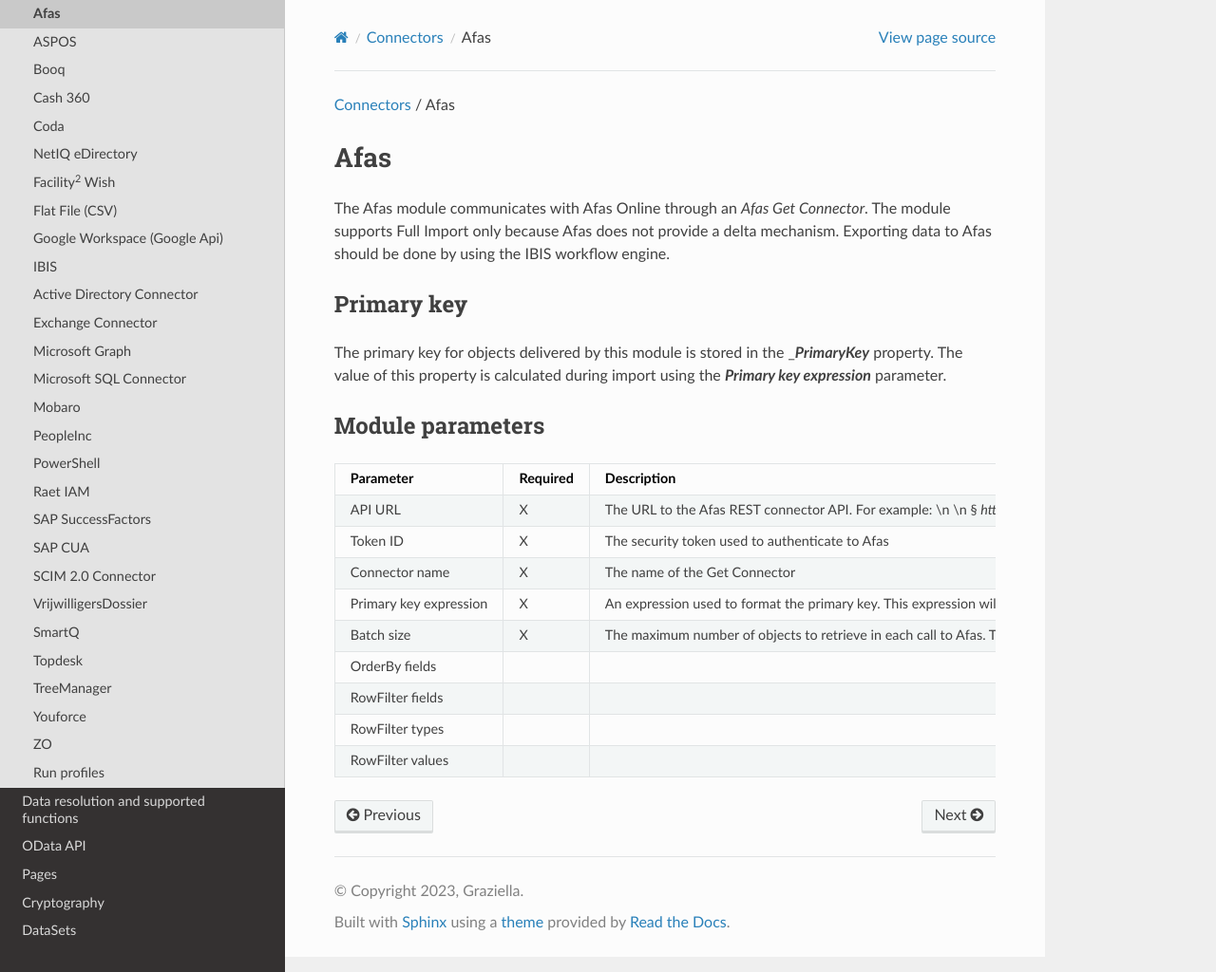
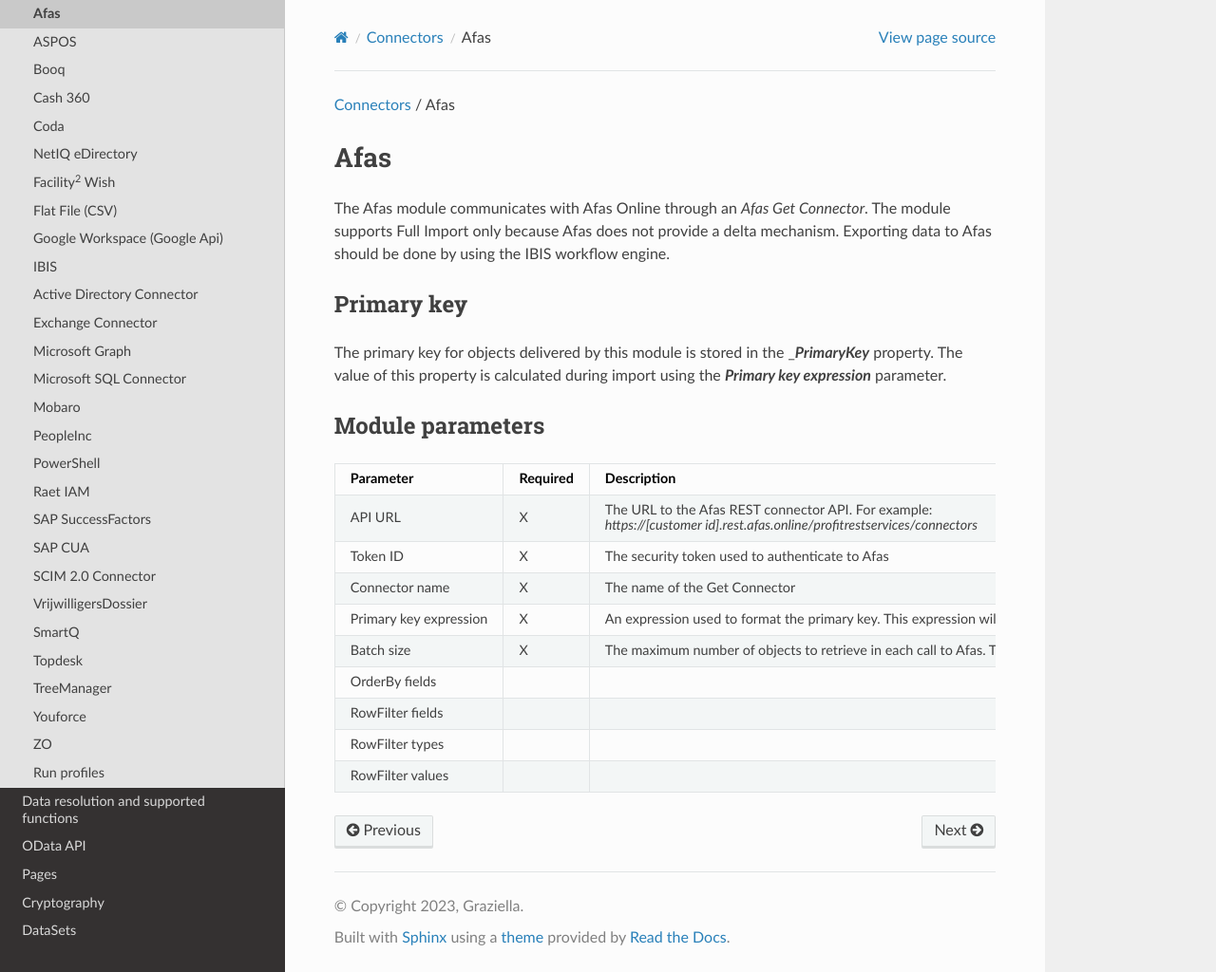
Before and after one commit to Raoulorlando/rtd-tutorial, a Sphinx documentation site: the page built from docs/source/Documentatie/Connector_Afas.md, in a window 1280 px wide and 1024 px high. Shown: the whole window at 95% size. Built offline with Sphinx 7.4.7 and the Read the Docs theme 2.0.0, drawn with Linux system fonts in a browser that asks for light colours; pages that are not in the unit, such as notebooks, are missing from menus.

Commit message:
Adding a break

```diff
--- a/docs/source/Documentatie/Connector_Afas.md
+++ b/docs/source/Documentatie/Connector_Afas.md
@@ -18,7 +18,7 @@
 
 |        Parameter       | Required |                                                                             Description                                                                             |
 |:----------------------:|:--------:|:-------------------------------------------------------------------------------------------------------------------------------------------------------------------:|
-|         API URL        |     X    |                 The URL to the Afas REST connector API. For example:       \\\n \\\n §   _https://[customer id].rest.afas.online/profitrestservices/connectors_                 |
+|         API URL        |     X    |                 The URL to the Afas REST connector API. For example:<br>   _https://[customer id].rest.afas.online/profitrestservices/connectors_                 |
 |        Token ID        |     X    |                                                           The security token used to authenticate to Afas                                                           |
 |     Connector name     |     X    |                                                                    The name of the Get Connector                                                                    |
 | Primary key expression |     X    | An expression used to format the primary key. This expression will be translated by the dynamic lookup module. For example:   \\\n\\\n     §   {Employee}{Contract}-{OuCode} |
```
